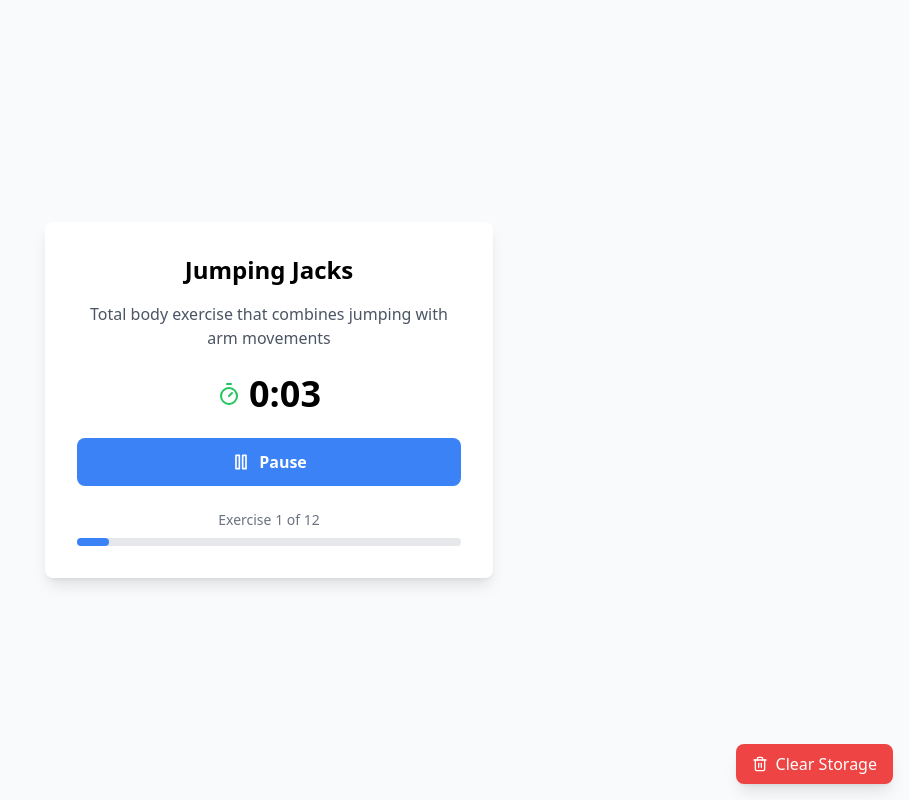
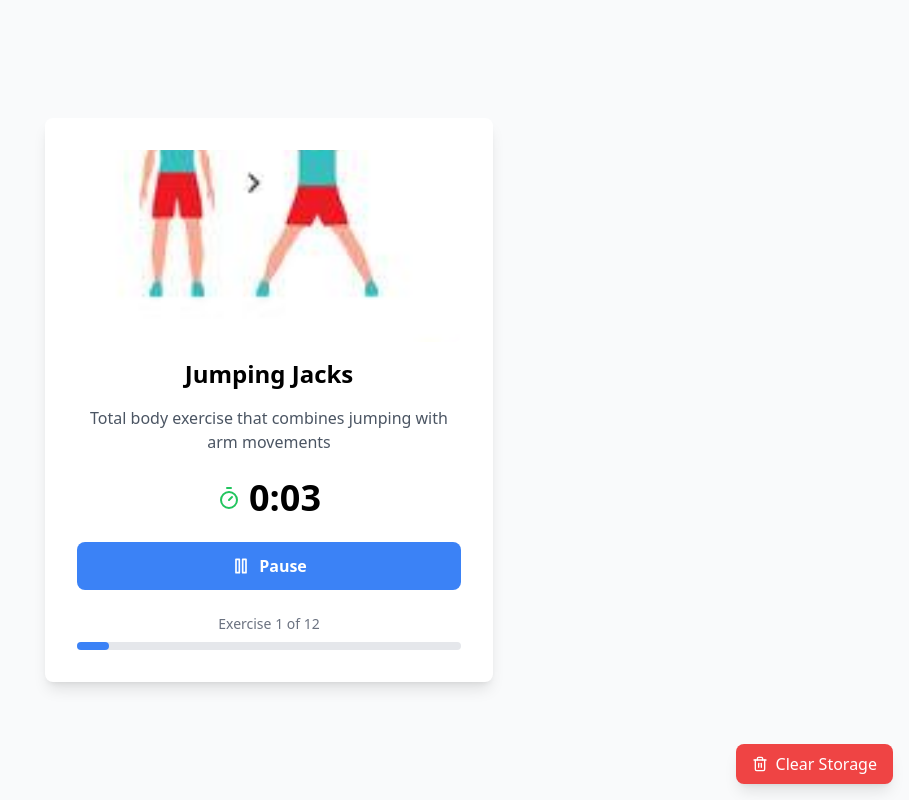
Before and after one commit to ravibanks54/seven-minute-workout, a React (Vite) app: page / in a window 1280 px wide. Both pictures are taken after a click on the button "Start Workout". Shown: the whole page, without its empty margins (371-1280 px from the left). Built offline with nearby package versions, Linux system fonts and the light colour scheme.

Commit message:
Add images and sounds.

```diff
--- a/src/components/WorkoutScreen.tsx
+++ b/src/components/WorkoutScreen.tsx
@@ -38,6 +38,12 @@ export const WorkoutScreen: React.FC<WorkoutScreenProps> = ({ exercises, onCompl
   return (
     <div className="flex flex-col items-center justify-center min-h-screen bg-gray-50 p-6">
       <div className="bg-white rounded-lg shadow-lg p-8 max-w-md w-full">
+        <img
+          src={currentExercise.image}
+          alt={currentExercise.name}
+          className="w-full h-48 object-cover rounded-lg mb-4"
+        />
+
         <h2 className="text-2xl font-bold mb-4 text-center">
           {isBreak ? "Break Time!" : currentExercise.name}
         </h2>
@@ -87,7 +93,7 @@ export const WorkoutScreen: React.FC<WorkoutScreenProps> = ({ exercises, onCompl
           </div>
         </div>
 
-        <audio ref={audioRef} src="/assets/sounds/timer-end.mp3" preload="auto" />
+        <audio ref={audioRef} src="/src/assets/sounds/timer-end.mp3" preload="auto" />
       </div>
     </div>
   );
--- a/src/data/exercises.ts
+++ b/src/data/exercises.ts
@@ -1,79 +1,92 @@
 import { EXERCISE_CONFIG } from '../config/exercise-config';
+import { Exercise } from '../types';
 
 const { testing, durations } = EXERCISE_CONFIG;
 const { exercise: exerciseDuration, break: breakDuration } = testing ? durations.testing : durations.production;
 
-export const exercises = [
+export const exercises: Exercise[] = [
   {
     name: "Jumping Jacks",
     description: "Total body exercise that combines jumping with arm movements",
     duration: exerciseDuration,
-    break: breakDuration
+    break: breakDuration,
+    image: "/src/assets/images/exercise_1.jpg"
   },
   {
     name: "Wall Sit",
     description: "Lower body exercise holding a sitting position against a wall",
     duration: exerciseDuration,
-    break: breakDuration
+    break: breakDuration,
+    image: "/src/assets/images/exercise_2.jpg"
   },
   {
     name: "Push-ups",
     description: "Upper body exercise pushing up and down from the ground",
     duration: exerciseDuration,
-    break: breakDuration
+    break: breakDuration,
+    image: "/src/assets/images/exercise_3.jpg"
   },
   {
     name: "Abdominal Crunches",
     description: "Core exercise lifting shoulders off the ground",
     duration: exerciseDuration,
-    break: breakDuration
+    break: breakDuration,
+    image: "/src/assets/images/exercise_4.jpg"
   },
   {
     name: "Step-ups",
     description: "Stepping up and down on a chair",
     duration: exerciseDuration,
-    break: breakDuration
+    break: breakDuration,
+    image: "/src/assets/images/exercise_5.jpg"
   },
   {
     name: "Squats",
     description: "Lower body exercise bending knees and hips",
     duration: exerciseDuration,
-    break: breakDuration
+    break: breakDuration,
+    image: "/src/assets/images/exercise_6.jpg"
   },
   {
     name: "Tricep Dips",
     description: "Upper body exercise using a chair",
     duration: exerciseDuration,
-    break: breakDuration
+    break: breakDuration,
+    image: "/src/assets/images/exercise_7.jpg"
   },
   {
     name: "Plank",
     description: "Core exercise holding a push-up position",
     duration: exerciseDuration,
-    break: breakDuration
+    break: breakDuration,
+    image: "/src/assets/images/exercise_8.jpg"
   },
   {
     name: "High Knees",
     description: "Running in place lifting knees high",
     duration: exerciseDuration,
-    break: breakDuration
+    break: breakDuration,
+    image: "/src/assets/images/exercise_9.jpg"
   },
   {
     name: "Lunges",
     description: "Lower body exercise stepping forward into a lunge",
     duration: exerciseDuration,
-    break: breakDuration
+    break: breakDuration,
+    image: "/src/assets/images/exercise_10.jpg"
   },
   {
     name: "Push-ups with Rotation",
     description: "Push-ups with a rotation to the side at the top",
     duration: exerciseDuration,
-    break: breakDuration
+    break: breakDuration,
+    image: "/src/assets/images/exercise_11.jpg"
   },
   {
     name: "Side Plank",
     description: "Core exercise holding a side plank position",
     duration: exerciseDuration,
-    break: breakDuration
+    break: breakDuration,
+    image: "/src/assets/images/exercise_12.jpg"
   }
 ];
--- a/src/types.ts
+++ b/src/types.ts
@@ -3,6 +3,7 @@ export interface Exercise {
   description: string;
   duration: number;
   break: number;
+  image: string;
 }
 
 export interface WorkoutSession {
```
